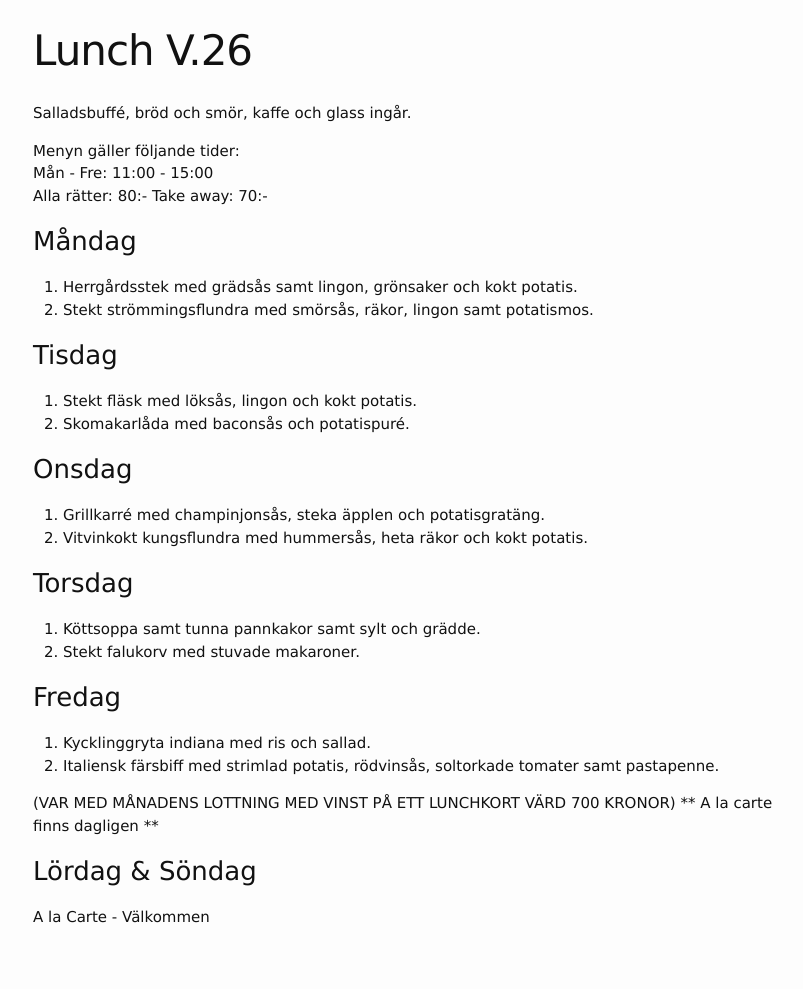
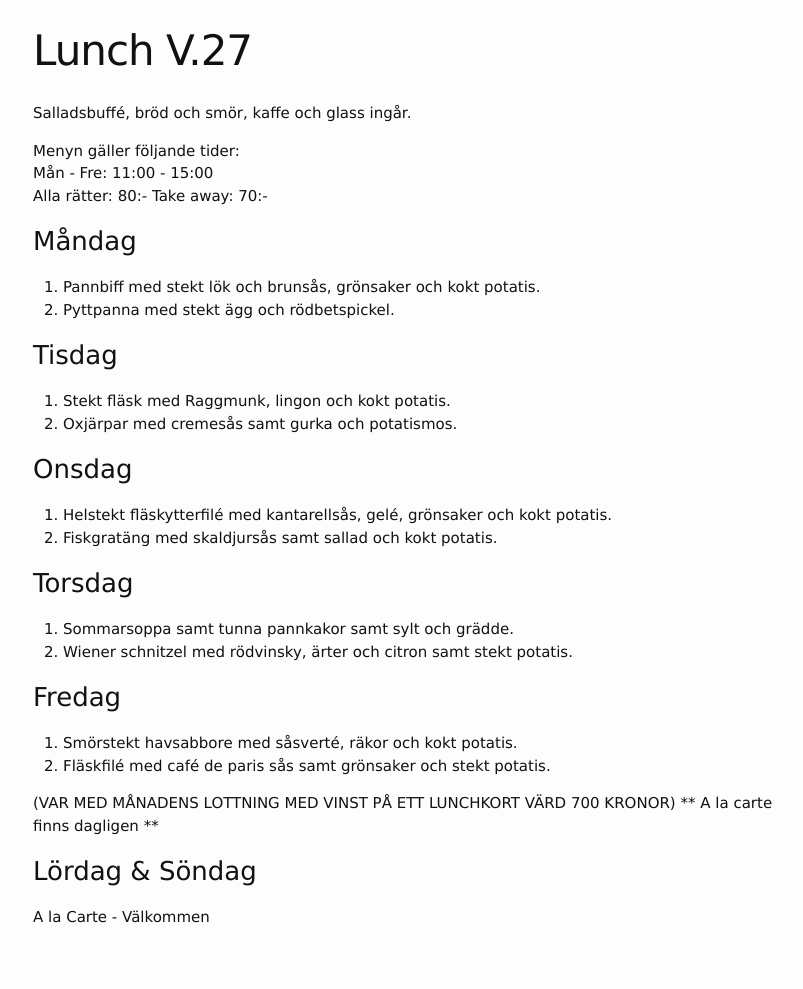
Before and after one commit to FarInn62/farinn62.github.io, a Jekyll site: the page built from lunch.md, in a window 1280 px wide. Shown: the whole page, without its empty margins (237-1040 px from the left). Built offline with Jekyll 4.4.1, drawn with Linux system fonts in a browser that asks for light colours.

Commit message:
Update lunch.md

```diff
--- a/lunch.md
+++ b/lunch.md
@@ -1,6 +1,6 @@
 ---
 layout: foodmenu
-title: Lunch V.26
+title: Lunch V.27
 permalink: /lunch/
 published: true
 ---
@@ -11,24 +11,24 @@ Mån - Fre: 11:00 - 15:00
 Alla rätter: 80:- Take away: 70:-
 
 ### Måndag
-1. Herrgårdsstek med grädsås samt lingon, grönsaker och kokt potatis.
-2. Stekt strömmingsflundra med smörsås, räkor, lingon samt potatismos.
+1. Pannbiff med stekt lök och brunsås, grönsaker och kokt potatis.
+2. Pyttpanna med stekt ägg och rödbetspickel.
 
 ### Tisdag
-1. Stekt fläsk med löksås, lingon och kokt potatis.
-2. Skomakarlåda med baconsås och potatispuré.
+1. Stekt fläsk med Raggmunk, lingon och kokt potatis.
+2. Oxjärpar med cremesås samt gurka och potatismos.
 
 ### Onsdag
-1. Grillkarré med champinjonsås, steka äpplen och potatisgratäng.
-2. Vitvinkokt kungsflundra med hummersås, heta räkor och kokt potatis.
+1. Helstekt fläskytterfilé med kantarellsås, gelé, grönsaker och kokt potatis.
+2. Fiskgratäng med skaldjursås samt sallad och kokt potatis.
 
 ### Torsdag
-1.  Köttsoppa samt tunna pannkakor samt sylt och grädde.
-2.  Stekt falukorv med stuvade makaroner.
+1.  Sommarsoppa samt tunna pannkakor samt sylt och grädde.
+2.  Wiener schnitzel med rödvinsky, ärter och citron samt stekt potatis.
 
 ### Fredag
-1. Kycklinggryta indiana med ris och sallad.
-2. Italiensk färsbiff med strimlad potatis, rödvinsås, soltorkade tomater samt pastapenne.
+1. Smörstekt havsabbore med såsverté, räkor och kokt potatis.
+2. Fläskfilé med café de paris sås samt grönsaker och stekt potatis.
 
 (VAR MED MÅNADENS LOTTNING MED VINST PÅ ETT LUNCHKORT VÄRD 700 KRONOR)
                   ** A la carte finns dagligen **
```
